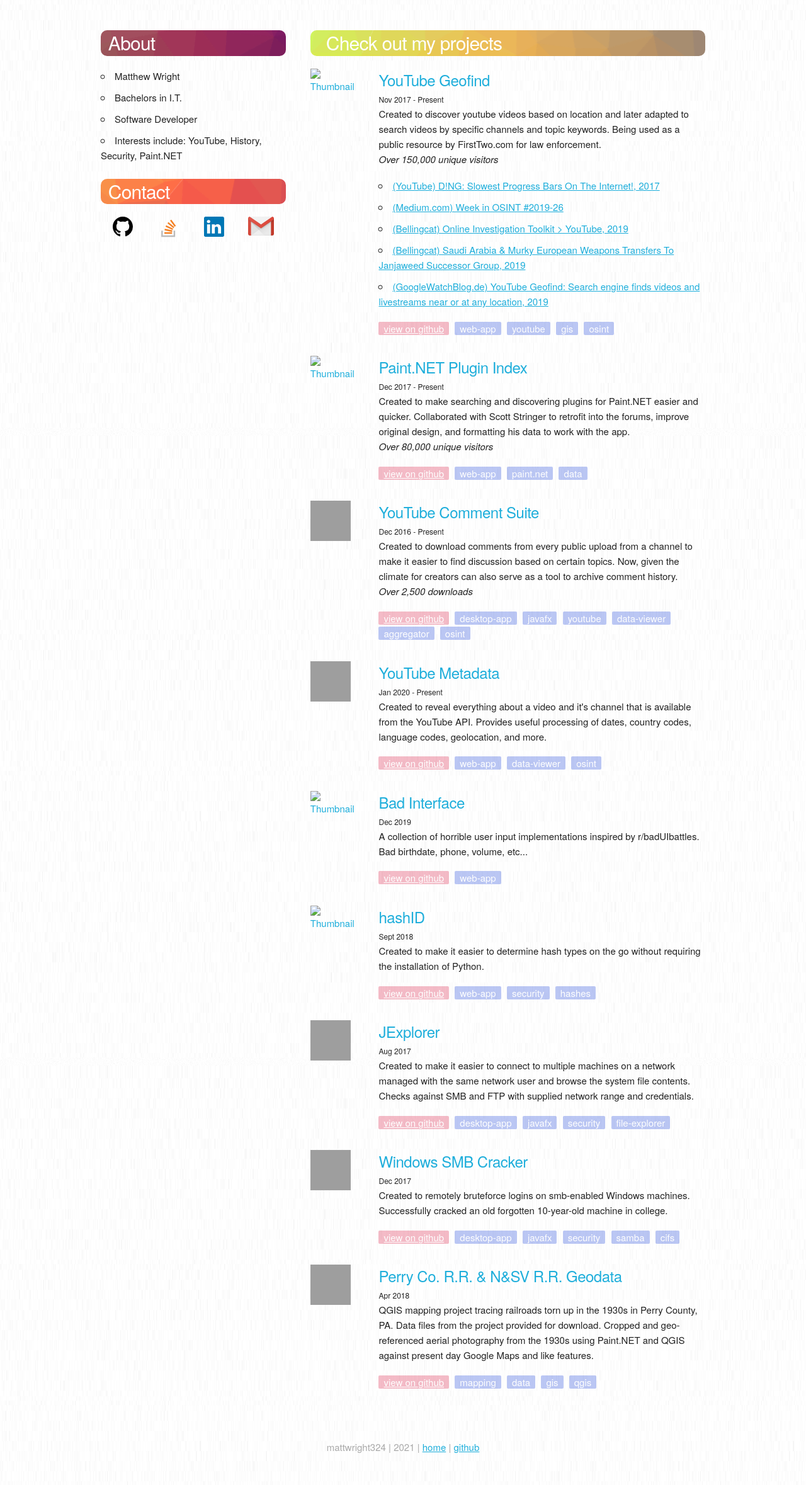
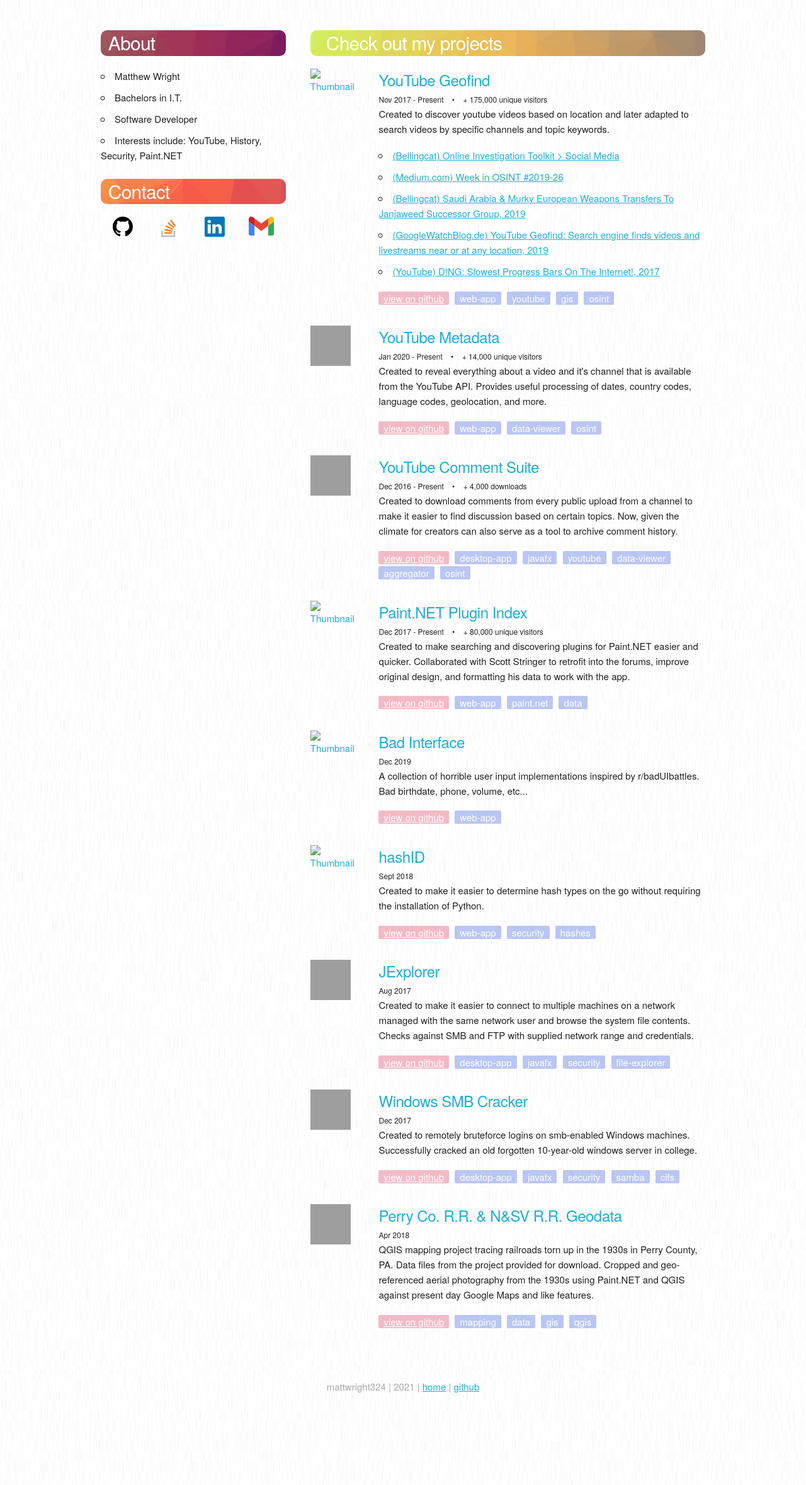
Before and after one commit to mattwright324/mattwright324.github.io, a Jekyll site: the page built from index.html, in a window 1280 px wide. Shown: the whole page at 63% size. Built offline with Jekyll 4.4.1, drawn with Linux system fonts in a browser that asks for light colours; after the commit the page ends 2262 px from its top, so only the background shows below that; grey boxes are pictures that could not be loaded.

Commit message:
update gmail icon, ordering, numbers

```diff
--- a/_data/about.json
+++ b/_data/about.json
@@ -17,54 +17,54 @@
   "apps": [
     {
       "title": "YouTube Geofind",
-      "desc" : "Created to discover youtube videos based on location and later adapted to search videos by specific channels and topic keywords. Being used as a public resource by FirstTwo.com for law enforcement.<br><em>Over 150,000 unique visitors</em>",
+      "desc" : "Created to discover youtube videos based on location and later adapted to search videos by specific channels and topic keywords.",
       "tags" : ["web-app", "youtube", "gis", "osint"],
-      "hist" : "Nov 2017 - Present",
+      "hist" : "Nov 2017 - Present <span class='interlude'>•</span> + 175,000 unique visitors",
       "thumb": "https://mattw.io/youtube-geofind/img/icon.png",
       "link" : "https://mattw.io/youtube-geofind/location",
       "repo" : "https://github.com/mattwright324/youtube-geofind",
       "media": [
         {
-          "link": "https://www.youtube.com/watch?v=Cd1H7q9VOlA&t=3m48s",
-          "title": "(YouTube) D!NG: Slowest Progress Bars On The Internet!, 2017"
+          "link": "https://bit.ly/bcattools",
+          "title": "(Bellingcat) Online Investigation Toolkit > Social Media"
         },{
           "link": "https://medium.com/week-in-osint/week-in-osint-2019-26-a836f3069bff",
           "title": "(Medium.com) Week in OSINT #2019-26"
-        },{
-          "link": "https://docs.google.com/document/d/1BfLPJpRtyq4RFtHJoNpvWQjmGnyVkfE2HYoICKOGguA/edit#heading=h.19f12xc3z663",
-          "title": "(Bellingcat) Online Investigation Toolkit > YouTube, 2019"
         },{
           "link": "https://www.bellingcat.com/news/2019/08/28/saudi-arabia-murky-european-weapons-transfers-to-janjaweed-successor-group/",
           "title": "(Bellingcat) Saudi Arabia & Murky European Weapons Transfers To Janjaweed Successor Group, 2019"
         },{
           "link": "https://www.googlewatchblog.de/2019/10/youtube-geofind-suchmaschine-videos/",
           "title": "(GoogleWatchBlog.de) YouTube Geofind: Search engine finds videos and livestreams near or at any location, 2019"
+        },{
+          "link": "https://www.youtube.com/watch?v=Cd1H7q9VOlA&t=3m48s",
+          "title": "(YouTube) D!NG: Slowest Progress Bars On The Internet!, 2017"
         }
       ]
     },{
-      "title": "Paint.NET Plugin Index",
-      "desc" : "Created to make searching and discovering plugins for Paint.NET easier and quicker. Collaborated with Scott Stringer to retrofit into the forums, improve original design, and formatting his data to work with the app.<br><em>Over 80,000 unique visitors</em>",
-      "tags" : ["web-app", "paint.net", "data"],
-      "hist" : "Dec 2017 - Present",
-      "thumb": "https://mattw.io/pdn-plugin-index/img/icon.png",
-      "link" : "https://forums.getpaint.net/topic/15260-plugin-index/",
-      "repo" : "https://github.com/mattwright324/pdn-plugin-index"
+      "title": "YouTube Metadata",
+      "desc" : "Created to reveal everything about a video and it's channel that is available from the YouTube API. Provides useful processing of dates, country codes, language codes, geolocation, and more.",
+      "tags" : ["web-app", "data-viewer", "osint"],
+      "hist" : "Jan 2020 - Present <span class='interlude'>•</span>  + 14,000 unique visitors",
+      "thumb": "https://raw.githubusercontent.com/mattwright324/youtube-metadata/master/img/icon.png",
+      "link" : "https://mattw.io/youtube-metadata/",
+      "repo" : "https://github.com/mattwright324/youtube-metadata/"
     },{
       "title": "YouTube Comment Suite",
-      "desc" : "Created to download comments from every public upload from a channel to make it easier to find discussion based on certain topics. Now, given the climate for creators can also serve as a tool to archive comment history.<br><em>Over 2,500 downloads</em>",
+      "desc" : "Created to download comments from every public upload from a channel to make it easier to find discussion based on certain topics. Now, given the climate for creators can also serve as a tool to archive comment history.",
       "tags" : ["desktop-app", "javafx","youtube", "data-viewer", "aggregator", "osint"],
-      "hist" : "Dec 2016 - Present",
+      "hist" : "Dec 2016 - Present <span class='interlude'>•</span> + 4,000 downloads",
       "thumb": "https://raw.githubusercontent.com/mattwright324/youtube-comment-suite/master/src/main/resources/io/mattw/youtube/commentsuite/img/icon.png",
       "link" : "https://github.com/mattwright324/youtube-comment-suite/",
       "repo" : "https://github.com/mattwright324/youtube-comment-suite/"
     },{
-      "title": "YouTube Metadata",
-      "desc" : "Created to reveal everything about a video and it's channel that is available from the YouTube API. Provides useful processing of dates, country codes, language codes, geolocation, and more.",
-      "tags" : ["web-app", "data-viewer", "osint"],
-      "hist" : "Jan 2020 - Present",
-      "thumb": "https://raw.githubusercontent.com/mattwright324/youtube-metadata/master/img/icon.png",
-      "link" : "https://mattw.io/youtube-metadata/",
-      "repo" : "https://github.com/mattwright324/youtube-metadata/"
+      "title": "Paint.NET Plugin Index",
+      "desc" : "Created to make searching and discovering plugins for Paint.NET easier and quicker. Collaborated with Scott Stringer to retrofit into the forums, improve original design, and formatting his data to work with the app.",
+      "tags" : ["web-app", "paint.net", "data"],
+      "hist" : "Dec 2017 - Present <span class='interlude'>•</span> + 80,000 unique visitors",
+      "thumb": "https://mattw.io/pdn-plugin-index/img/icon.png",
+      "link" : "https://forums.getpaint.net/topic/15260-plugin-index/",
+      "repo" : "https://github.com/mattwright324/pdn-plugin-index"
     },{
       "title": "Bad Interface",
       "desc" : "A collection of horrible user input implementations inspired by r/badUIbattles. Bad birthdate, phone, volume, etc...",
@@ -91,7 +91,7 @@
       "repo" : "https://github.com/mattwright324/jexplorer"
     },{
       "title": "Windows SMB Cracker",
-      "desc" : "Created to remotely bruteforce logins on smb-enabled Windows machines. Successfully cracked an old forgotten 10-year-old machine in college.",
+      "desc" : "Created to remotely bruteforce logins on smb-enabled Windows machines. Successfully cracked an old forgotten 10-year-old windows server in college.",
       "tags" : ["desktop-app", "javafx","security", "samba", "cifs"],
       "hist" : "Dec 2017",
       "thumb": "https://github.com/mattwright324/windows-smb-cracker/raw/master/src/mattw/cracker/smb/img/icon2.png",
--- a/css/base.css
+++ b/css/base.css
@@ -52,3 +52,8 @@
 .simple-a {
     text-decoration: none;
 }
+
+.interlude {
+    margin-left: 10px;
+    margin-right: 10px;
+}
```
Also changed, not shown: _includes/head.html (line endings or trailing spaces), img/Gmail_Icon.svg.
